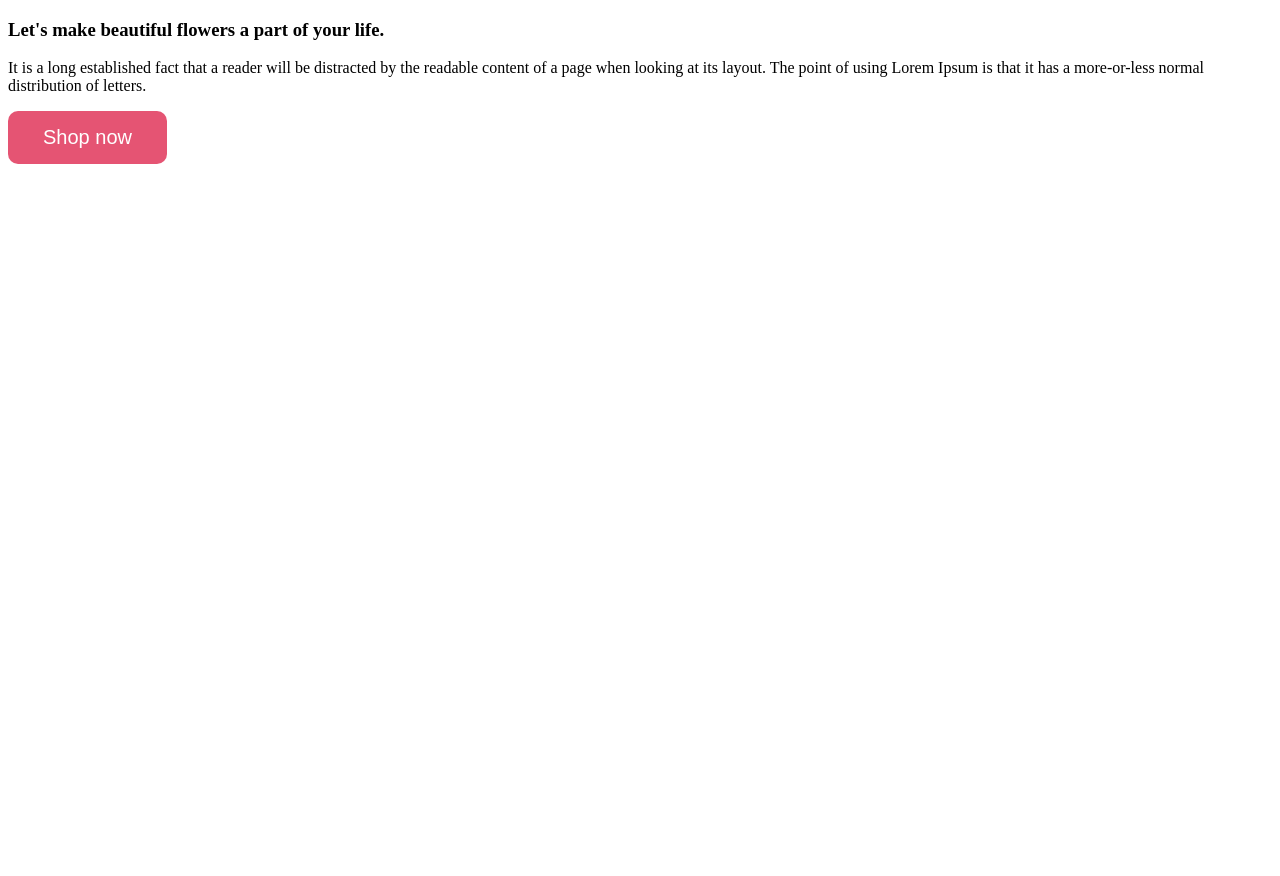
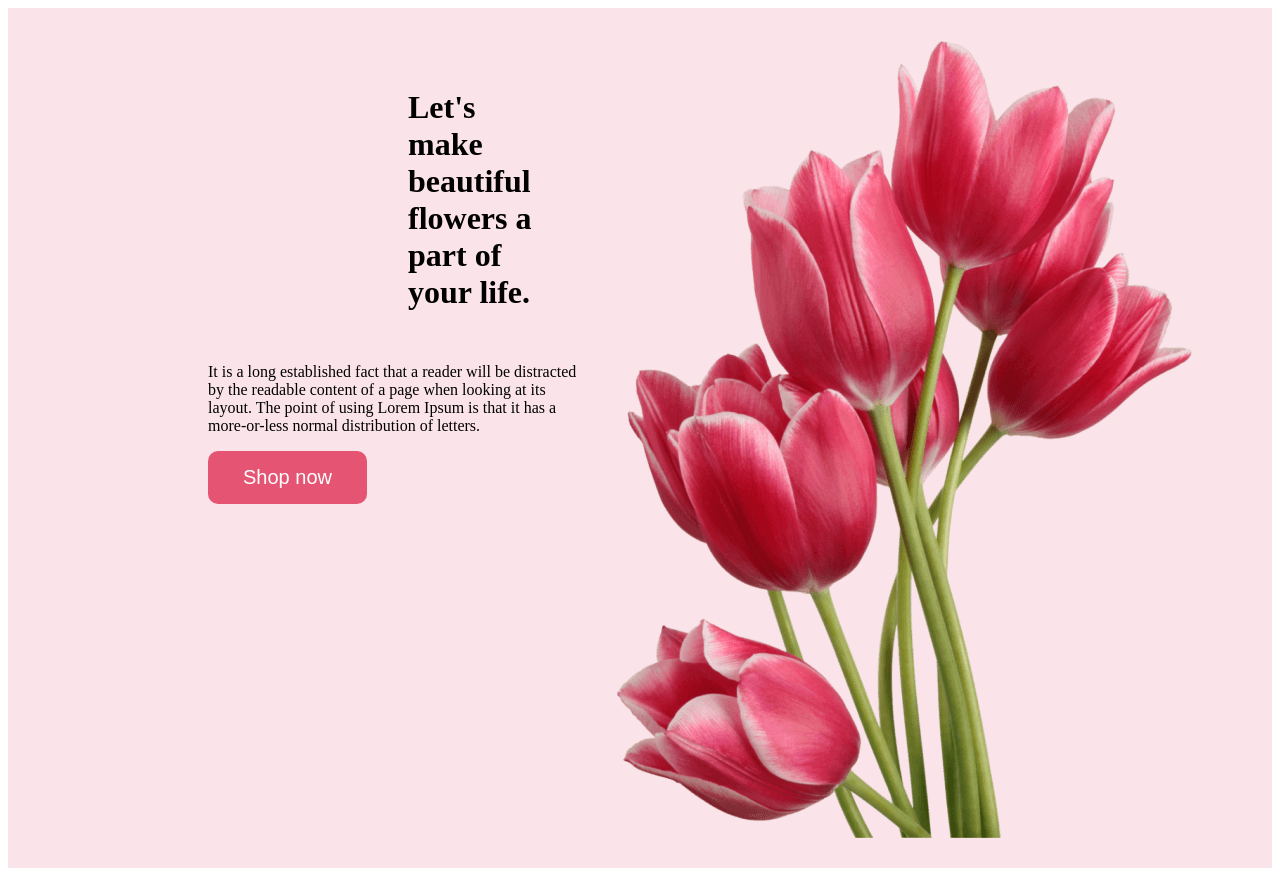
Before and after one commit to Kwsr5070/Flower-assignment, a plain HTML site: page index.html in a window 1280 px wide. Before the commit the page ends 800 px from the top, so only its background shows below. Drawn offline with Linux system fonts and the light colour scheme.

Commit message:
added banner

```diff
--- a/index.html
+++ b/index.html
@@ -11,15 +11,18 @@
 
     </header>
     <main>
-        <header>
+        <header class="header">
             <nav>
-                <div class="banner"></div>
-                <div>
-                    <h3 class="banner greeting">Let's make beautiful flowers a part of your life.</h3>
+
+            </nav>
+            <div class="banner">
+               <div>
+                <h1 class="banner greeting">Let's make beautiful flowers a part of your life.</h1>
                     <p>It is a long established fact that a reader will be distracted by the readable content of a page when looking at its layout. The point of using Lorem Ipsum is that it has a more-or-less normal distribution of letters.</p>
                     <button class="btn-primary">Shop now</button>
-                </div>
-            </nav>
+               </div>
+               <img class="profile-picture" src="Flower Asset/pngwing 10.png" alt="">
+            </div>
         </header>
     </main>
     <footer>
--- a/styles/style.css
+++ b/styles/style.css
@@ -1,9 +1,17 @@
-nav{
-    display: block;
-}
+nav{}
 /* header related styles */
 .header{
-    background-color: #E55473;
+
+    background-color: #e5547328;
+
+}
+.banner{
+   padding: 30px 50px 30px 200px;
+    display: flex;
+}
+.banner .profile-picture{
+    width: 635px;
+    align-items: center;
 }
 .btn-primary{
     border-radius: 10px;
@@ -13,3 +21,4 @@ nav{
     font-size: 20px;
     font-weight: 300;
     padding: 15px 35px;
+}
```
